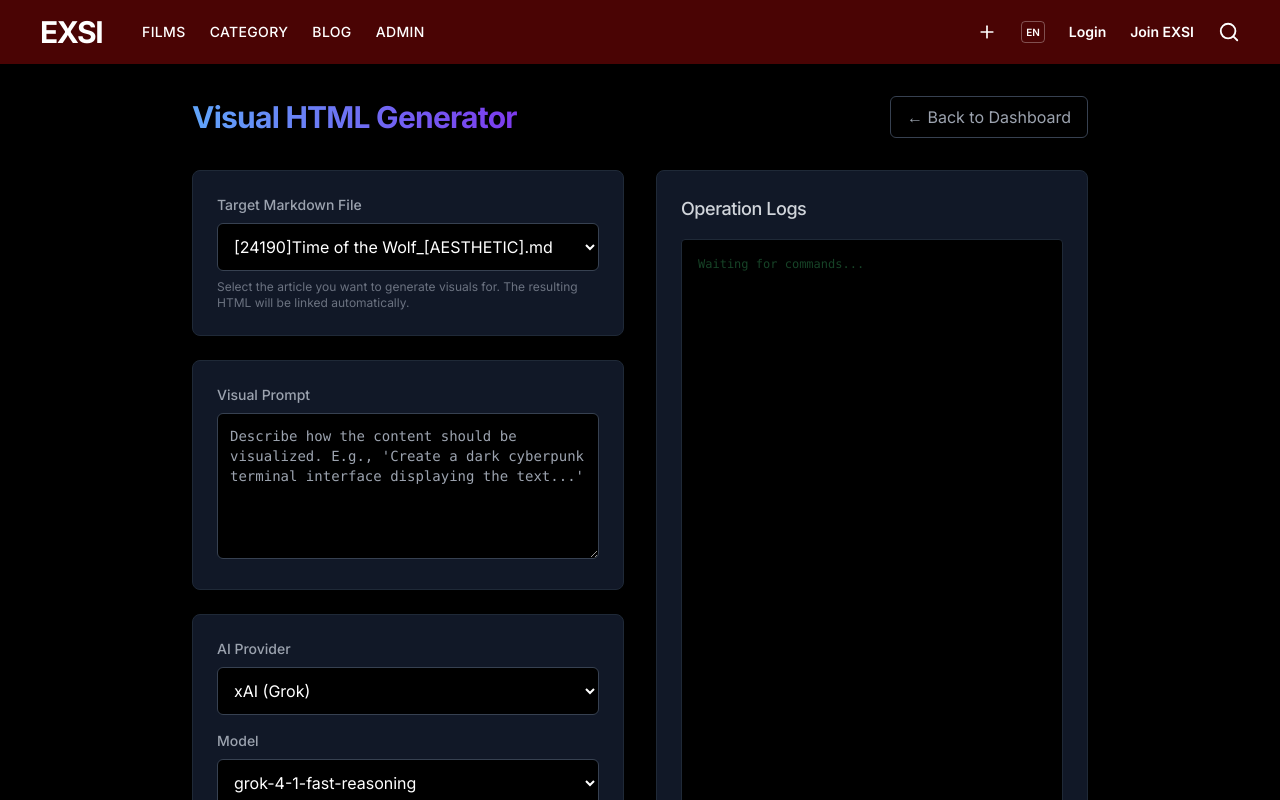
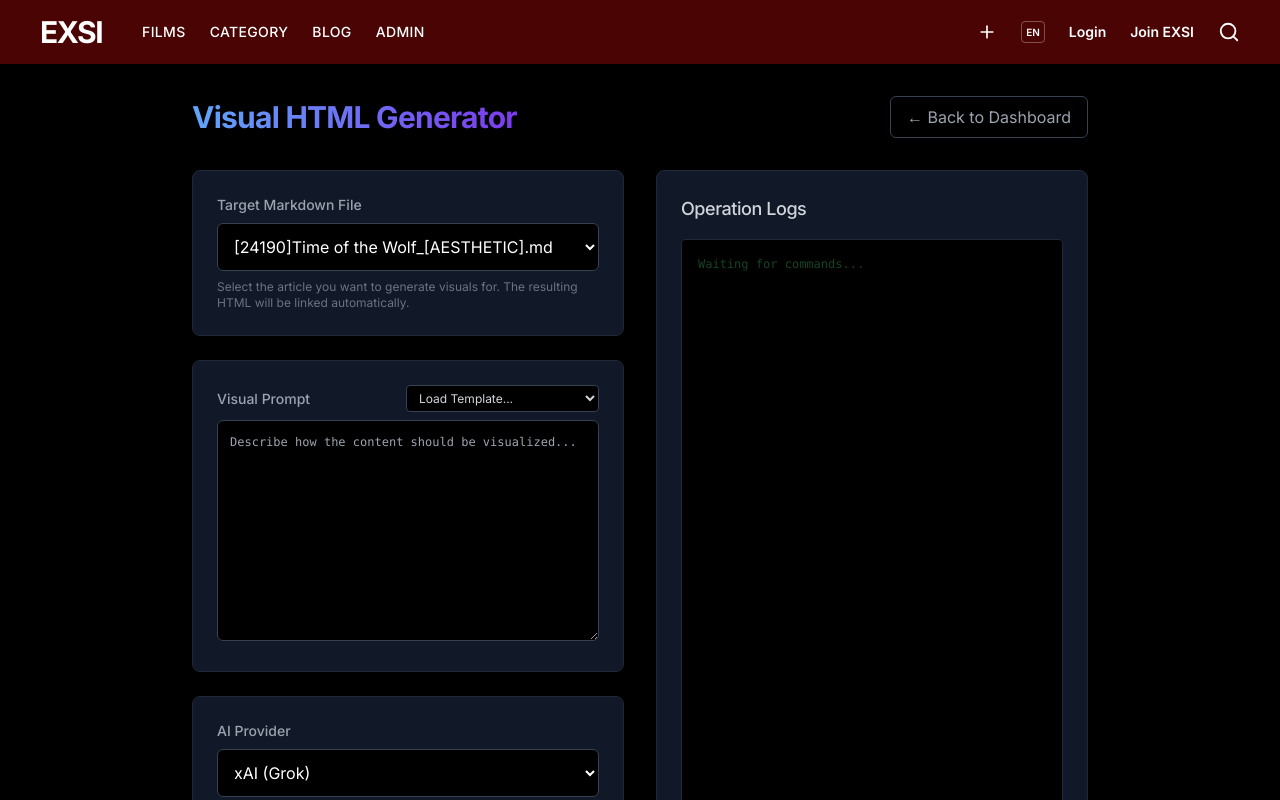
Before and after one commit to epiphtheroy/cinearch, a Next.js app: page /admin/generator in a window 1280 px wide. Shown: the top 800 px of the page. Built offline with nearby package versions, Linux system fonts and the light colour scheme.

Commit message:
Auto-deploy from Admin Dashboard: 2025-12-10T06:29:21.799Z

```diff
--- a/src/app/admin/generator/page.tsx
+++ b/src/app/admin/generator/page.tsx
@@ -103,13 +103,70 @@ export default function GeneratorPage() {
 
                         {/* Prompt Input */}
                         <div className="bg-gray-900 p-6 rounded-lg border border-gray-800">
-                            <label className="block text-sm font-medium text-gray-400 mb-2">Visual Prompt</label>
+                            <div className="flex justify-between items-center mb-2">
+                                <label className="block text-sm font-medium text-gray-400">Visual Prompt</label>
+                                <select
+                                    className="bg-black border border-gray-700 text-xs text-gray-300 rounded px-2 py-1 outline-none hover:border-gray-500 transition-colors"
+                                    onChange={(e) => {
+                                        if (e.target.value) setPrompt(e.target.value);
+                                    }}
+                                    defaultValue=""
+                                >
+                                    <option value="" disabled>Load Template...</option>
+                                    <option value={`Role Act as an expert Web Researcher and HTML Developer.
+
+Task Your goal is to curate a list of EXACTLY 10 highly relevant YouTube videos based on the provided text. Requirement:
+
+Distinct Content: The 10 videos must be distinct from each other (e.g., mix of official trailers, specific clips, interviews, analysis, or related works). Do not repeat the exact same video.
+
+Display Format: For each of the 10 items, you must display the Approximate Video Title (as text) followed immediately by the Iframe Embed Code.
+
+Input Text [INSERT YOUR TEXT HERE]
+
+Step-by-Step Process
+
+Analyze & Expand: Identify key entities in the text. If there are fewer than 10 direct references, infer related major works or genre classics to reach a target of 10.
+
+Search & Verify: Find 10 working YouTube videos. Ensure the Video IDs are real.
+
+Format: Output the result in HTML.
+
+Strict Constraints & Formatting Rules
+
+Quantity: EXACTLY 10 sets of (Title + Video).
+
+Embed URL: Use https://www.youtube.com/embed/[VIDEO_ID]
+
+Structure: Use the following HTML template for each item:
+
+HTML
+
+<div style="margin-bottom: 30px;">
+    <h3>[Approximate Video Title]</h3>
+    <iframe
+      width="450"
+      height="253"
+      src="https://www.youtube.com/embed/[REAL_VIDEO_ID]"
+      title="[Video Title]"
+      frameborder="0"
+      allow="accelerometer; autoplay; clipboard-write; encrypted-media; gyroscope; picture-in-picture; web-share"
+      referrerpolicy="strict-origin-when-cross-origin"
+      allowfullscreen>
+    </iframe>
+</div>
+Output Provide ONLY the raw HTML code inside a code block. No conversational text.
+
+Execution Generate the HTML output now based on the logic above.`}>YouTube 10-Grid Generator</option>
+                                    <option value="Create a dark cyberpunk terminal interface displaying the text content. Use green monospace fonts, scanlines, and a flickering cursor effect.">Cyberpunk Terminal</option>
+                                    <option value="Create a minimalist, high-fashion editorial layout. Use large serif typography, copious whitespace, and subtle parallax scrolling effects.">Editorial Layout</option>
+                                </select>
+                            </div>
                             <textarea
                                 value={prompt}
                                 onChange={(e) => setPrompt(e.target.value)}
-                                rows={6}
-                                className="w-full bg-black border border-gray-700 rounded-md p-3 text-white focus:ring-2 focus:ring-purple-500 outline-none font-mono text-sm"
-                                placeholder="Describe how the content should be visualized. E.g., 'Create a dark cyberpunk terminal interface displaying the text...'"
+                                rows={10}
+                                className="w-full bg-black border border-gray-700 rounded-md p-3 text-white focus:ring-2 focus:ring-purple-500 outline-none font-mono text-xs leading-relaxed"
+                                placeholder="Describe how the content should be visualized..."
                             />
                         </div>
 
--- a/src/app/api/admin/generate-html/route.ts
+++ b/src/app/api/admin/generate-html/route.ts
@@ -197,30 +197,52 @@ CRITICAL: Do NOT output a plain text list. Output the visual GRID of 10 playable
         console.log(`[API] Target Bucket (Env): ${bucketName}`);
 
         if (!bucketName) {
-            throw new Error('NEXT_PUBLIC_FIREBASE_STORAGE_BUCKET is not defined in environment variables.');
+            // Fallback: Try to list and pick first
+            console.log('[API] No bucket env var, attempting discovery...');
+        } else {
+            // AUTO-CORRECTION (Keep existing logic)
+            if (bucketName.includes('firebasestorage.app')) {
+                bucketName = bucketName.replace('.firebasestorage.app', '.appspot.com');
+            }
         }
 
-        // AUTO-CORRECTION: Admin SDK often requires the GCS bucket name (e.g., project-id.appspot.com)
-        // Client SDKs use project-id.firebasestorage.app. If the env var is the client one, fix it.
-        if (bucketName.includes('firebasestorage.app')) {
-            const correctedName = bucketName.replace('.firebasestorage.app', '.appspot.com');
-            console.log(`[API] Auto-Correcting bucket name implementation: ${bucketName} -> ${correctedName}`);
-            bucketName = correctedName;
+        const runUpload = async (bName: string) => {
+            const bucket = storage.bucket(bName);
+            const file = bucket.file(`generated_visuals/${outputFilename}`);
+            await file.save(generatedHtml, {
+                metadata: { contentType: 'text/html', cacheControl: 'public, max-age=3600' }
+            });
+            await file.makePublic();
+            return `https://storage.googleapis.com/${bName}/${file.name}`;
+        };
+
+        let publicUrl = '';
+        try {
+            if (bucketName) {
+                publicUrl = await runUpload(bucketName);
+            } else {
+                throw new Error('No bucket name');
+            }
+        } catch (error: any) {
+            console.warn(`[API] Upload failed with bucket '${bucketName}': ${error.message}`);
+
+            // Auto-Discovery Fallback
+            if (error.code === 404 || error.message.includes('bucket does not exist') || error.message.includes('No bucket name')) {
+                console.log('[API] Attempting to discover available buckets...');
+                // admin.storage() returns Service, not GCS Client. Pivot via bucket.
+                const [buckets] = await storage.bucket('dummy').storage.getBuckets();
+                if (buckets && buckets.length > 0) {
+                    const discoveredBucketName = buckets[0].name;
+                    console.log(`[API] Discovered valid bucket: ${discoveredBucketName}`);
+                    publicUrl = await runUpload(discoveredBucketName);
+                } else {
+                    throw new Error('No valid storage buckets found in this Firebase project.');
+                }
+            } else {
+                throw error;
+            }
         }
 
-        const bucket = storage.bucket(bucketName);
-        const file = bucket.file(`generated_visuals/${outputFilename}`);
-
-        await file.save(generatedHtml, {
-            metadata: {
-                contentType: 'text/html',
-                cacheControl: 'public, max-age=3600'
-            }
-        });
-
-        // Make the file publicly accessible
-        await file.makePublic();
-        const publicUrl = `https://storage.googleapis.com/${bucket.name}/${file.name}`;
         console.log(`[API] File uploaded to: ${publicUrl}`);
 
         return NextResponse.json({
```
